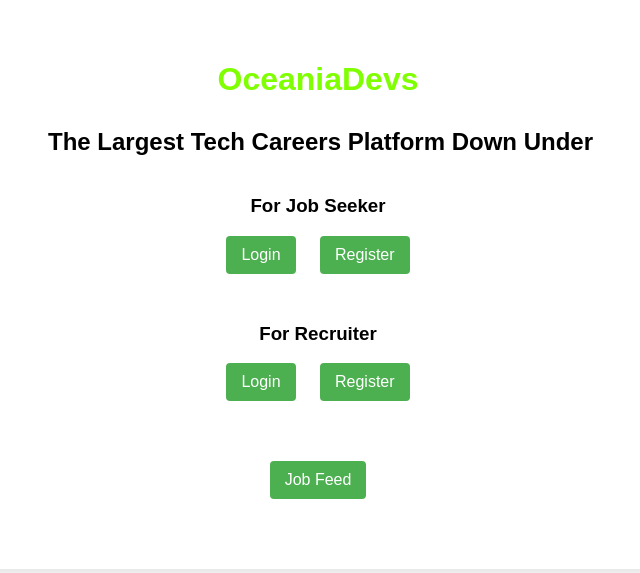
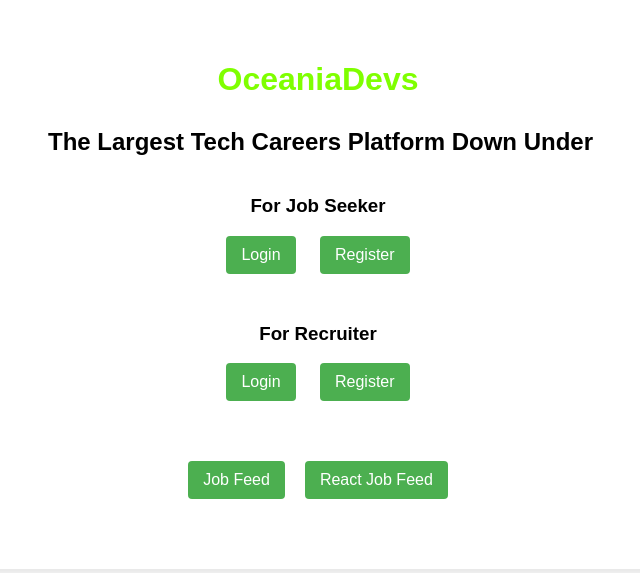
Before and after one commit to jaiphookan20/OceaniaDevs, a Flask app: page / in a window 1280 px wide. Shown: the top 573 px of the page, without its empty margins (322-962 px from the left). Run offline with Flask 3, Linux system fonts and the light colour scheme; parts of the project's set-up code (start-up, migrations or seed data) failed here and were passed over.

Commit message:
Refactoring changes+ small bug fixes

```diff
--- a/app.py
+++ b/app.py
@@ -12,11 +12,11 @@ from routes.auth_routes import webapp_secret_key
 import logging
 from flask_cors import CORS
 from models import Job, Company
-from sqlalchemy import func
+from sqlalchemy import and_, func, or_
 from flask_caching import Cache
+from routes.job_routes import company_logos
 
 app = Flask(__name__)
-# CORS(app, resources={r"/*": {"origins": "http://localhost:3000"}})  # Update this line
 CORS(app)  # Apply CORS to the entire app
 app.config['SQLALCHEMY_DATABASE_URI'] = f'postgresql://{DB_USER}:{DB_PASSWORD}@{DB_HOST}/{DB_NAME}'
 app.config['SQLALCHEMY_TRACK_MODIFICATIONS'] = False
@@ -27,7 +27,6 @@ db.init_app(app)
 bcrypt.init_app(app)
 migrate.init_app(app, db)
 
-# app.register_blueprint(auth_bp, url_prefix='/') # 👈 new code
 app.register_blueprint(auth_blueprint)
 app.register_blueprint(job_blueprint)
 app.register_blueprint(recruiter_blueprint)
@@ -69,29 +68,28 @@ def home():
         print("User in session")
     else:
         print("User not in session")
-        # return jsonify({"message": "Unauthorized access"}), 401
     return render_template('index.html', user_logged_in=user_logged_in)
 
-@app.route('/search_jobs', methods=['GET'])
+@app.route('/instant_search_jobs', methods=['GET'])
 @cache.cached(timeout=60, query_string=True)
-def search_jobs():
+def instant_search_jobs():
     query = request.args.get('query', '')
     if query:
-        # Use plainto_tsquery correctly with the query string
         search_query = func.plainto_tsquery('english', query)
-        # Ensure the search vector is matched correctly
         jobs_query = Job.query.filter(Job.search_vector.op('@@')(search_query)).join(Company, Job.company_id == Company.company_id).add_columns(
-            Job.job_id, Job.title, Job.description, Job.specialization, Job.city, Job.state, Job.country, Company.name.label('company_name'))
+            Job.job_id, Job.title, Job.description, Job.specialization, Job.city, Job.state, Job.country, Job.salary_range, Job.created_at, Job.experience_level, Company.name.label('company_name'))
         jobs = jobs_query.all()
         results = [{
             'job_id': job.job_id,
             'title': job.title,
-            'description': job.description,
+            'company': job.company_name,
+            'city': job.city,
             'specialization': job.specialization,
-            'city': job.city,
-            'state': job.state,
             'country': job.country,
-            'company_name': job.company_name,
+            'salary_range': job.salary_range,
+            'created_at': job.created_at.strftime('%Y-%m-%d'),
+            'experience_level': job.experience_level,
+            'logo': company_logos.get(job.company_name.lower(), ''),
         } for job in jobs]
         return jsonify({
             'total': len(results),
@@ -103,6 +101,54 @@ def search_jobs():
             'results': []
         })
 
+@app.route('/filtered_search_jobs', methods=['GET'])
+@cache.cached(timeout=60, query_string=True)
+def filtered_search_jobs():
+    specialization = request.args.get('specialization')
+    experience_level = request.args.get('experience_level')
+    work_location = request.args.get('work_location')
+    industry = request.args.get('industry')
+    salary_range = request.args.get('salary_range')
+    tech_stack = request.args.get('tech_stack')
+    company = request.args.get('company')
+
+    jobs_query = Job.query
+
+    if specialization:
+        jobs_query = jobs_query.filter(Job.specialization == specialization)
+    if experience_level:
+        jobs_query = jobs_query.filter(Job.experience_level == experience_level)
+    if work_location:
+        jobs_query = jobs_query.filter(or_(Job.city == work_location, Job.state == work_location, Job.country == work_location))
+    if industry:
+        jobs_query = jobs_query.filter(Job.industry == industry)
+    if salary_range:
+        jobs_query = jobs_query.filter(Job.salary_range == salary_range)
+    if company:
+        jobs_query = jobs_query.filter(Job.company_id == company)
+
+    jobs = jobs_query.join(Company, Job.company_id == Company.company_id).add_columns(
+        Job.job_id, Job.title, Job.description, Job.specialization, Job.salary_range, Job.city, Job.state, Job.country, Job.salary_range, Job.created_at, Job.experience_level, Company.name.label('company_name')).all()
+
+    results = [{
+        'job_id': job.job_id,
+        'title': job.title,
+        'company': job.company_name,
+        'city': job.city,
+        'location': f"{job.city}, {job.state}",
+        'country': job.country,
+        'salary_range': job.salary_range,
+        'created_at': job.created_at.strftime('%Y-%m-%d'),
+        'experience_level': job.experience_level,
+        'specialization': job.specialization,
+        'logo': company_logos.get(job.company_name.lower(), ''),
+    } for job in jobs]
+
+    return jsonify({
+        'total': len(results),
+        'results': results
+    })
+
 @app.errorhandler(RedisError)
 def handle_redis_error(error):
     app.logger.error(f"Redis error encountered: {error}")
--- a/routes/job_routes.py
+++ b/routes/job_routes.py
@@ -1,13 +1,17 @@
 from flask import Blueprint, render_template, request, redirect, url_for, session, jsonify, current_app
 import datetime
 from service.seeker_service import SeekerService
-from models import Seeker
+from models import Seeker, Job, Company
 from service.jobs_service import JobsService
 from auth.decorators import requires_auth
 from flask_cors import CORS
+from extensions import db
+from flask_caching import Cache
+
 
 job_blueprint = Blueprint('job', __name__)
-cors = CORS(job_blueprint, resources={r"/*": {"origins": "http://localhost:3000"}})  # Update this line
+CORS(job_blueprint)  # Apply CORS to the blueprint
+
 
 icons = {
     'aws': '<img src="https://cdn.jsdelivr.net/gh/devicons/devicon@latest/icons/amazonwebservices/amazonwebservices-original-wordmark.svg" />',
@@ -34,11 +38,11 @@ icons = {
 }
 
 company_logos = {
-    'airwallex': 'https://encrypted-tbn0.gstatic.com/images?q=tbn:ANd9GcSQNq25SGwUGZGM72wsSTmoBtUK92v50s_sYQ&s',
-    'oceaniadevs': 'https://encrypted-tbn0.gstatic.com/images?q=tbn:ANd9GcSQNq25SGwUGZGM72wsSTmoBtUK92v50s_sYQ&s',
+    'airwallex': 'https://encrypted-tbn0.gstatic.com/images?q=tbn:ANd9GcTzDHDDJYBvqPYjfZnQXrnhMFJiRBeNurLCEA&s',
+    'oceaniadevs': 'https://encrypted-tbn0.gstatic.com/images?q=tbn:ANd9GcTzDHDDJYBvqPYjfZnQXrnhMFJiRBeNurLCEA&s',
     'xero': 'https://upload.wikimedia.org/wikipedia/en/archive/9/9f/20171204173437%21Xero_software_logo.svg',
     'canva': 'https://builtin.com/sites/www.builtin.com/files/2021-11/CIRCLE%20LOGO%20-%20GRADIENT%20-%20RGB_0.png',
-    'atlassian': 'https://encrypted-tbn0.gstatic.com/images?q=tbn:ANd9GcRiQFvSQMZ4Bj8nt60XrWJWW1moOiYmrJ7DRA&s',
+    'atlassian': 'https://cdn.prod.website-files.com/6350c9fce59bc08494e7e9e5/6542fe0e8e219ee96075cb7a_638439dd30aa4b831f8f5873_Atlassian-Logo.png',
     'cultureamp': 'https://seeklogo.com/images/C/culture-amp-logo-F3EE0956BD-seeklogo.com.png'
 }
 
@@ -62,11 +66,15 @@ def get_jobs():
         'title': job.title,
         'company': job.company_name,
         'location': f"{job.city}, {job.state}",
+        'city': job.city,
         'experience_level': job.experience_level,
-        # 'salary': '100,000',
+        'job_id': job.job_id,
+        'salary_range': job.salary_range,
         # 'date': job.created_at.strftime('%Y-%m-%d'),
         'logo': company_logos.get(job.company_name.lower(), ''),
         'specialization': job.specialization,
+        'tech_stack': job.tech_stack
+
         # 'new': job.created_at >= datetime.datetime.utcnow() - datetime.timedelta(days=7)
     } for job in jobs])
 
@@ -187,193 +195,3 @@ def filter_jobs():
 
     # Return the jobs data as a JSON response
     return jsonify(jobs_data)
-
-
-# from flask import Blueprint, render_template, request, redirect, url_for, session, jsonify, current_app
-# import datetime
-# from service.seeker_service import SeekerService
-# from models import Seeker
-# from service.jobs_service import JobsService
-# from auth.decorators import requires_auth
-# from flask_cors import CORS
-
-# job_blueprint = Blueprint('job', __name__)
-# cors = CORS(job_blueprint)
-
-# icons = {
-#     'aws': '<img src="https://cdn.jsdelivr.net/gh/devicons/devicon@latest/icons/amazonwebservices/amazonwebservices-original-wordmark.svg" />',
-#     "docker": '<img src="https://cdn.jsdelivr.net/gh/devicons/devicon@latest/icons/docker/docker-original.svg" />',
-#     "gcp": '<img src="https://cdn.jsdelivr.net/gh/devicons/devicon@latest/icons/googlecloud/googlecloud-original.svg" />',
-#     "kubernetes": '<img src="https://cdn.jsdelivr.net/gh/devicons/devicon@latest/icons/kubernetes/kubernetes-original-wordmark.svg" />',
-#     'angular': '<img src="https://cdn.jsdelivr.net/gh/devicons/devicon@latest/icons/angularjs/angularjs-original.svg" />',
-#     'grafana': '<img src="https://cdn.jsdelivr.net/gh/devicons/devicon@latest/icons/grafana/grafana-original.svg" />',
-#     'terraform': '<img src="https://cdn.jsdelivr.net/gh/devicons/devicon@latest/icons/terraform/terraform-original.svg" />',
-#     'prometheus': '<img src="https://cdn.jsdelivr.net/gh/devicons/devicon@latest/icons/prometheus/prometheus-original.svg" />',
-#     'azure': '<img src="https://cdn.jsdelivr.net/gh/devicons/devicon@latest/icons/azure/azure-original.svg" />',
-#     'java': '<img src="https://cdn.jsdelivr.net/gh/devicons/devicon@latest/icons/java/java-original.svg" />',
-#     'linux': '<img src="https://cdn.jsdelivr.net/gh/devicons/devicon@latest/icons/linux/linux-original.svg" />',
-#     'nextjs': '<img src="https://cdn.jsdelivr.net/gh/devicons/devicon@latest/icons/nextjs/nextjs-original-wordmark.svg" />',
-#     'nestjs': '<img src="https://cdn.jsdelivr.net/gh/devicons/devicon@latest/icons/nestjs/nestjs-original-wordmark.svg" />',
-#     'nginx': '<img src="https://cdn.jsdelivr.net/gh/devicons/devicon@latest/icons/nginx/nginx-original.svg" />',
-#     'postgresql': '<img src="https://cdn.jsdelivr.net/gh/devicons/devicon@latest/icons/postgresql/postgresql-original.svg" />',
-#     'kafka': '<img src="https://cdn.jsdelivr.net/gh/devicons/devicon@latest/icons/apachekafka/apachekafka-original-wordmark.svg" />',
-#     'spring': '<img src="https://cdn.jsdelivr.net/gh/devicons/devicon@latest/icons/spring/spring-original.svg" />',
-#     'node.js':'<img src="https://cdn.jsdelivr.net/gh/devicons/devicon@latest/icons/nodejs/nodejs-original-wordmark.svg" />',
-#     'typescript':'<img src="https://cdn.jsdelivr.net/gh/devicons/devicon@latest/icons/typescript/typescript-original.svg" />',
-#     'javascript': '<img src="https://cdn.jsdelivr.net/gh/devicons/devicon@latest/icons/javascript/javascript-original.svg" />',
-#     'nodejs': '<img src="https://cdn.jsdelivr.net/gh/devicons/devicon@latest/icons/nodejs/nodejs-original-wordmark.svg" />'
-# }
-
-# company_logos = {
-#     'airwallex': 'https://encrypted-tbn0.gstatic.com/images?q=tbn:ANd9GcSQNq25SGwUGZGM72wsSTmoBtUK92v50s_sYQ&s',
-#     'xero': 'https://upload.wikimedia.org/wikipedia/en/archive/9/9f/20171204173437%21Xero_software_logo.svg',
-#     'canva': 'https://builtin.com/sites/www.builtin.com/files/2021-11/CIRCLE%20LOGO%20-%20GRADIENT%20-%20RGB_0.png',
-#     'atlassian': 'https://encrypted-tbn0.gstatic.com/images?q=tbn:ANd9GcRiQFvSQMZ4Bj8nt60XrWJWW1moOiYmrJ7DRA&s',
-#     'cultureamp': 'https://seeklogo.com/images/C/culture-amp-logo-F3EE0956BD-seeklogo.com.png'
-# }
-
-# @job_blueprint.route('/job_post/<int:job_id>')
-# def get_job_post_page(job_id):
-#     jobs_service = JobsService()
-#     job = jobs_service.get_job_by_id(job_id)
-#     company = jobs_service.get_company_by_id(job.company_id)
-
-#     company_name_lower = company.name.lower() if company.name else ''
-#     company_logo = company_logos.get(company_name_lower, '')
-
-#     return render_template('job_post.html', job=job, company=company, icons=icons, company_logo=company_logo)
-
-# # New API endpoint to fetch jobs data
-# @job_blueprint.route('/jobs')
-# def get_jobs():
-#     jobs_service = JobsService()
-#     jobs = jobs_service.get_available_jobs()
-#     return jsonify([{
-#         'title': job.title,
-#         'company': job.company_name,  # Assuming you have joined company name in the query
-#         'location': f"{job.city}, {job.state}",
-#         'salary': job.salary_range,
-#         'date': job.created_at.strftime('%Y-%m-%d'),  # Adjust date format as needed
-#         'logo': company_logos.get(job.company_name.lower(), ''),  # Use company logos dictionary
-#         'new': job.created_at >= datetime.datetime.utcnow() - datetime.timedelta(days=7)  # Mark as new if created within the last week
-#     } for job in jobs])
-
-# # Apply to Job Route:
-# @job_blueprint.route('/apply_to_job', methods=['GET', 'POST'])
-# @requires_auth
-# def apply_to_job():
-#     if 'user' not in session:
-#         print('user not in session!')
-#         return jsonify({"message": "Unauthorized access"}), 401
-#     else:
-#         print('user in session')
-
-#         job_id = request.json['jobid']
-#         if type(job_id) is not int:
-#             print("Invalid job id: ")
-#             print(type(job_id))
-#             return jsonify({"error": "Invalid job ID"}), 400
-
-#         if session['user']['type'] == "recruiter":
-#             print("Unauthorized access: Cannot Apply to Job as a Recruiter")
-#             return jsonify({"error": "Unauthorized access"}), 401
-
-#         else:
-#             seeker_id = session['user']['uid'];
-#             if seeker_id is None:
-#                 return jsonify({"error": "No UserId found"}), 400
-#             else:
-#                 userid = seeker_id
-#                 print(f"userid: {userid}")
-#                 print("job_id: ", (job_id))
-#                 jobs_service = JobsService()
-#                 jobs_service.apply_to_job(userid, (job_id))
-#                 return jsonify({"message": "Job application submitted successfully"})
-
-# # Bookmark Job Route:
-# @job_blueprint.route('/bookmark_job', methods=['GET', 'POST'])
-# # @requires_auth
-# def bookmark_job():
-#     if 'user' not in session:
-#         print('user not in session!')
-#         return jsonify({"error": "Unauthorized access"}), 401
-#     else:
-#         print('user in session')
-
-#         job_id = request.json['jobid']
-#         if type(job_id) is not int:
-#             print("Invalid job id: ")
-#             print(type(job_id))
-#             return jsonify({"error": "Invalid job ID"}), 400
-
-#         if session['user']['type'] == "recruiter":
-#             print("Unauthorized access: Cannot Bookmark Job as a Recruiter")
-#             return jsonify({"error": "Unauthorized access"}), 401
-
-#         else:
-#             seeker_id = session['user']['uid'];
-#             if seeker_id is None:
-#                 return jsonify({"error": "No UserId found"}), 400
-#             else:
-#                 userid = seeker_id
-#                 print(f"userid: {userid}")
-#                 print("job_id: ", (job_id))
-#                 jobs_service = JobsService()
-#                 jobs_service.bookmark_job(userid, (job_id))
-#                 return jsonify({"message": "Job Bookmaked successfully"})
-
-# # Get all available jobs Route
-# @job_blueprint.route('/available_jobs')
-# def available_jobs():
-#     jobs_service = JobsService()
-#     jobs = jobs_service.get_available_jobs()
-#     print(f"Available jobs: {jobs}")
-#     return render_template('available_jobs.html', jobs=jobs)
-
-# # Route to filter jobs based on certain criteria:
-# @job_blueprint.route('/filter_jobs', methods=['POST', 'GET'])
-# def filter_jobs():
-#     filter_data = request.json
-#     company_id = filter_data.get('company')
-#     experience_level = filter_data.get('experience_level')
-#     industry = filter_data.get('industry')
-#     job_type = filter_data.get('job_type')
-#     salary_range = filter_data.get('salary_range')
-#     # salary_type = filter_data.get('salary_type')
-#     work_location = filter_data.get('work_location')
-#     specialization = filter_data.get('specialization')
-#     min_experience_years = filter_data.get('min_experience_years')
-#     tech_stack = filter_data.get('tech_stack')
-#     city = filter_data.get('city')
-#     state = filter_data.get('state')
-#     country = filter_data.get('country')
-#     expiry_date = filter_data.get('expiry_date')
-#     work_rights = filter_data.get('work_rights')
-#     experience_level = filter_data.get('experience_level')
-
-#     jobs_service = JobsService()
-#     filtered_jobs = jobs_service.filter_jobs(company_id, experience_level, industry, job_type, salary_range,
-#                                              work_location, min_experience_years, tech_stack, city,
-#                                              state, country, expiry_date, work_rights, specialization)
-
-#     # Convert the filtered jobs to a list of dictionaries
-#     jobs_data = [
-#         {
-#             'job_id': job.job_id,
-#             'title': job.title,
-#             'company_name': job.company_name,
-#             'city': job.city,
-#             'state': job.state,
-#             'country': job.country,
-#             'work_location': job.work_location,
-#             'min_experience_years': job.min_experience_years,
-#             'specialization': job.specialization,
-#             'experience_level': job.experience_level
-#         }
-#         for job in filtered_jobs
-#     ]
-
-#     # Return the jobs data as a JSON response
-#     return jsonify(jobs_data)
-
-#     # return render_template('filtered_jobs.html', jobs=filtered_jobs)
--- a/templates/index.html
+++ b/templates/index.html
@@ -53,6 +53,7 @@
       </div>
       <div class="actions">
         <a href="/available_jobs">Job Feed</a>
+        <a href="http://localhost:3000/">React Job Feed</a>
       </div>
       {% endif %}
     </div>
```
Also changed, not shown: service/jobs_service.py (+12 -1 lines).
